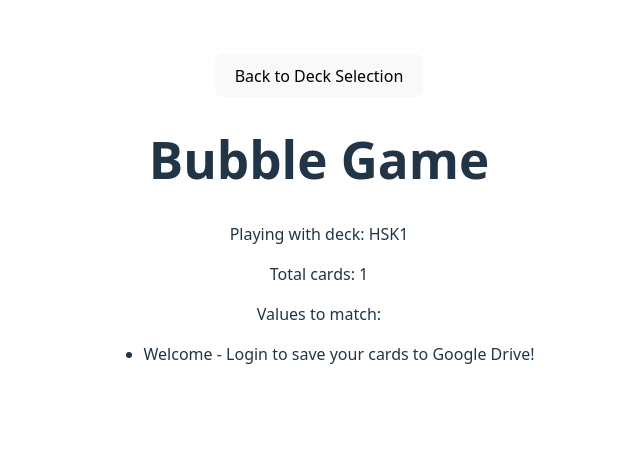
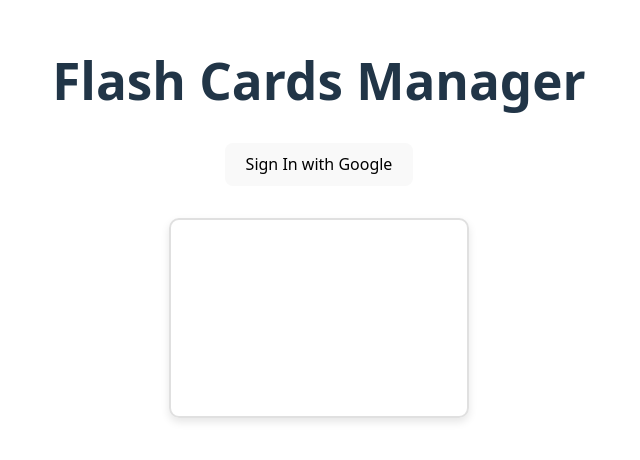
Before and after one commit to emunozgutier/Bubble-Flash-Cards, a React (Vite) app: page /bubble in a window 1280 px wide. Shown: the part 182-642 px from the top of the page, without its empty margins (321-961 px from the left). Built offline with nearby package versions, Linux system fonts and the light colour scheme.

Commit message:
Replace react-router with Zustand navigation store
Removed react-router-dom and related dependencies. Introduced a Zustand-based navigation store (useNavigationStore) to manage page transitions. Updated App and page components to use the new navigation approach.

```diff
--- a/package.json
+++ b/package.json
@@ -15,7 +15,6 @@
   "dependencies": {
     "react": "^19.2.0",
     "react-dom": "^19.2.0",
-    "react-router-dom": "^7.13.0",
     "zustand": "^5.0.10"
   },
   "devDependencies": {
--- a/src/App.jsx
+++ b/src/App.jsx
@@ -1,19 +1,20 @@
-import { BrowserRouter, Routes, Route } from 'react-router-dom'
-import './App.css'
-import MainPage from './pages/MainPage'
-import BubbleGame from './pages/BubbleGame'
-import MatchingGame from './pages/MatchingGame'
+import React from 'react';
+import './App.css';
+import MainPage from './pages/MainPage';
+import BubbleGame from './pages/BubbleGame';
+import MatchingGame from './pages/MatchingGame';
+import useNavigationStore from './stores/useNavigationStore';
 
 function App() {
+  const { currentPage } = useNavigationStore();
+
   return (
-    <BrowserRouter basename={import.meta.env.BASE_URL}>
-      <Routes>
-        <Route path="/" element={<MainPage />} />
-        <Route path="/bubble" element={<BubbleGame />} />
-        <Route path="/matching" element={<MatchingGame />} />
-      </Routes>
-    </BrowserRouter>
-  )
+    <>
+      {currentPage === 'main' && <MainPage />}
+      {currentPage === 'bubble' && <BubbleGame />}
+      {currentPage === 'matching' && <MatchingGame />}
+    </>
+  );
 }
 
-export default App
+export default App;
--- a/src/pages/BubbleGame.jsx
+++ b/src/pages/BubbleGame.jsx
@@ -1,14 +1,14 @@
 import React from 'react';
-import { useNavigate } from 'react-router-dom';
+import useNavigationStore from '../stores/useNavigationStore';
 import useDataStore from '../stores/useDataStore';
 
 function BubbleGame() {
-    const navigate = useNavigate();
+    const { navigateTo } = useNavigationStore();
     const { cards, currentDeckName } = useDataStore();
 
     return (
         <div className="bubble-game">
-            <button onClick={() => navigate('/')}>Back to Deck Selection</button>
+            <button onClick={() => navigateTo('main')}>Back to Deck Selection</button>
             <h1>Bubble Game</h1>
             <p>Playing with deck: {currentDeckName}</p>
             <p>Total cards: {cards.length}</p>
--- a/src/pages/MainPage.jsx
+++ b/src/pages/MainPage.jsx
@@ -1,5 +1,5 @@
 import React from 'react';
-import { useNavigate } from 'react-router-dom';
+import useNavigationStore from '../stores/useNavigationStore';
 import FlashCard from '../components/FlashCard';
 import useDriveStore from '../stores/useDriveStore';
 import useDataStore from '../stores/useDataStore';
@@ -7,7 +7,7 @@ import MainPageSignin from './submodules1/MainPageSignin';
 import MainPageDeckList from './submodules1/MainPageDeckList';
 
 function MainPage() {
-    const navigate = useNavigate();
+    const { navigateTo } = useNavigationStore();
     const { isAuthorized } = useDriveStore();
     const { cards, currentDeckName } = useDataStore();
 
@@ -22,8 +22,8 @@ function MainPage() {
 
             {isAuthorized && currentDeckName && (
                 <div className="game-selection">
-                    <button onClick={() => navigate('/bubble')}>Play Bubble Game</button>
-                    <button onClick={() => navigate('/matching')}>Play Matching Game</button>
+                    <button onClick={() => navigateTo('bubble')}>Play Bubble Game</button>
+                    <button onClick={() => navigateTo('matching')}>Play Matching Game</button>
                 </div>
             )}
 
--- a/src/pages/MatchingGame.jsx
+++ b/src/pages/MatchingGame.jsx
@@ -1,14 +1,14 @@
 import React from 'react';
-import { useNavigate } from 'react-router-dom';
+import useNavigationStore from '../stores/useNavigationStore';
 import useDataStore from '../stores/useDataStore';
 
 function MatchingGame() {
-    const navigate = useNavigate();
+    const { navigateTo } = useNavigationStore();
     const { cards, currentDeckName } = useDataStore();
 
     return (
         <div className="matching-game">
-            <button onClick={() => navigate('/')}>Back to Deck Selection</button>
+            <button onClick={() => navigateTo('main')}>Back to Deck Selection</button>
             <h1>Matching Game</h1>
             <p>Playing with deck: {currentDeckName}</p>
             <p>Total cards: {cards.length}</p>
--- /dev/null
+++ b/src/stores/useNavigationStore.js
@@ -0,0 +1,8 @@
+import { create } from 'zustand';
+
+const useNavigationStore = create((set) => ({
+    currentPage: 'main', // 'main', 'bubble', 'matching'
+    navigateTo: (page) => set({ currentPage: page }),
+}));
+
+export default useNavigationStore;
```
Also changed, not shown: 1 other file (tests, documents, lock files or other folders).
